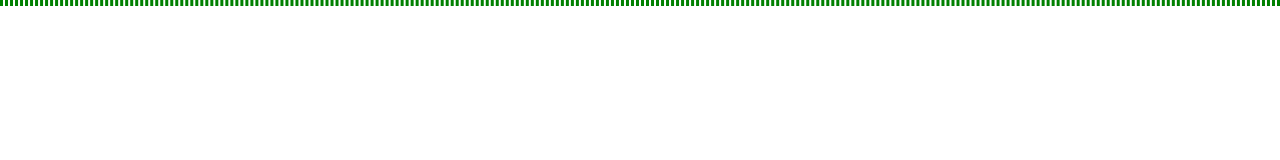
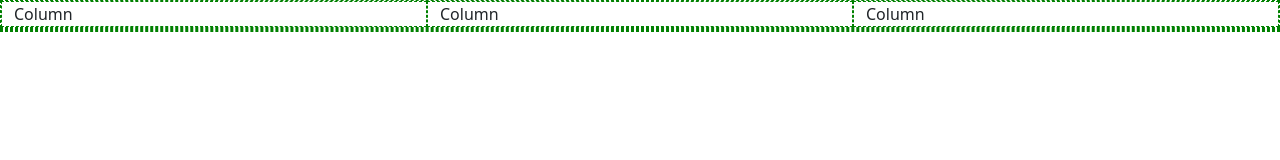
Before and after one commit to Iamkaransharma7742/Sharma-Furniture, a plain HTML site: page index.html in a window 1280 px wide. Drawn offline with nearby package versions, Linux system fonts and the light colour scheme.

Commit message:
update index.html

```diff
--- a/index.html
+++ b/index.html
@@ -12,13 +12,23 @@
     <title>Sharma Furniture</title>
   </head>
   <body>
-    <div class="container-fluid k_tbdr">
+    <div class="container-fluid h-100 k_tbdr">
+      <div class="row">
+        <div class="col k_tbdr">
+          Column
+        </div>
+        <div class="col k_tbdr">
+          Column
+        </div>
+        <div class="col k_tbdr">
+          Column
+        </div>
+      </div>
+    </div>
+    <div class="container-fluid h-100 k_tbdr">
 
     </div>
-    <div class="container-fluid k_tbdr">
-
-    </div>
-    <div class="container-fluid k_tbdr">
+    <div class="container-fluid h-100 k_tbdr">
 
     </div>
     <!-- Font Awesome -->
```
